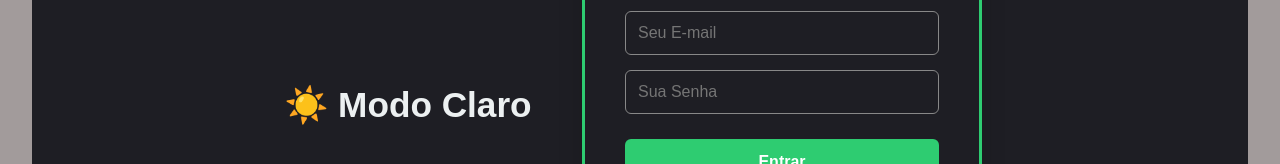
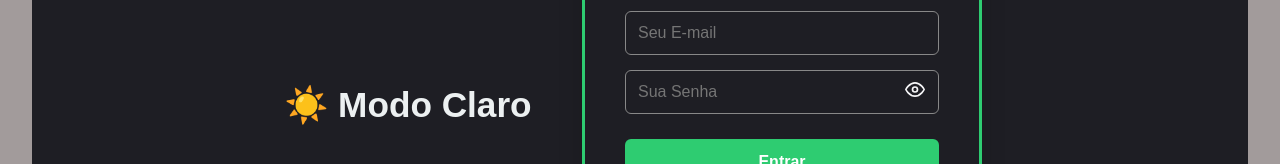
Before and after one commit to devlucasaf/SGC-Sistema-de-Gestao-De-Condominio, a React app in the folder frontend/: page /login in a window 1280 px wide. Shown: the part 343-507 px from the top of the page. Built offline with nearby package versions, Linux system fonts and the light colour scheme; the HTML template or start-up script is replaced by a standard one.

Commit message:
feat: adicionar toggle de visibilidade da senha no login e cadastro

```diff
--- a/frontend/src/pages/auth/Cadastro.jsx
+++ b/frontend/src/pages/auth/Cadastro.jsx
@@ -1,5 +1,6 @@
 import { useState } from 'react';
 import { useNavigate } from 'react-router-dom';
+import { FiEye, FiEyeOff } from "react-icons/fi";
 import api from '../../services/api.js';
 import "../../styles/Cadastro.css";
 
@@ -13,6 +14,7 @@ function Cadastro() {
     const [tipoMorador, setTipoMorador] = useState("");
     const [idUnidade, setIdUnidade] = useState('');
     const [mensagem, setMensagem] = useState("");
+    const [mostrarSenha, setMostrarSenha] = useState(false);
 
     const [isDarkMode, setIsDarkMode] = useState(true);
 
@@ -44,11 +46,11 @@ function Cadastro() {
         try {
             const dadosMorador = {
                 nome,
-                cpf,
+                cpf: cpf.replace(/\D/g, ""),
                 email,
                 senha,
                 dataNascimento,
-                telefone,
+                telefone: telefone.replace(/\D/g, ""),
                 tipoMorador,
                 idUnidade: Number(idUnidade),
             };
@@ -152,13 +154,35 @@ function Cadastro() {
                     />
                 </div>
 
+                <div style={{ position: "relative" }}>
                     <input
-                    type="password"
+                        type={mostrarSenha ? "text" : "password"}
                         placeholder="Senha de Acesso"
                         value={senha}
                         onChange={(e) => setSenha(e.target.value)}
                         required
+                        style={{ width: "100%", paddingRight: "45px", boxSizing: "border-box" }}
                     />
+                    <button
+                        type="button"
+                        onClick={() => setMostrarSenha(!mostrarSenha)}
+                        style={{
+                            position: "absolute",
+                            right: "10px",
+                            top: "50%",
+                            transform: "translateY(-50%)",
+                            background: "none",
+                            border: "none",
+                            cursor: "pointer",
+                            fontSize: "18px",
+                            color: "inherit",
+                            padding: "4px",
+                        }}
+                        aria-label={mostrarSenha ? "Ocultar senha" : "Mostrar senha"}
+                    >
+                        {mostrarSenha ? <FiEyeOff size={20} /> : <FiEye size={20} />}
+                    </button>
+                </div>
 
                 <div style={{ display: "flex", gap: "10px" }}>
                     <select
--- a/frontend/src/pages/auth/Login.jsx
+++ b/frontend/src/pages/auth/Login.jsx
@@ -1,5 +1,6 @@
 import { useState } from "react";
 import { useNavigate, Link } from "react-router-dom";
+import { FiEye, FiEyeOff } from "react-icons/fi";
 import api from "../../services/api.js";
 import "../../styles/Login.css";
 
@@ -7,6 +8,7 @@ function Login() {
     const [email, setEmail] = useState("");
     const [senha, setSenha] = useState("");
     const [erro, setErro] = useState("");
+    const [mostrarSenha, setMostrarSenha] = useState(false);
 
     // --- CRIANDO O ESTADO DO TEMA ---
     const [isDarkMode, setIsDarkMode] = useState(true);
@@ -83,13 +85,35 @@ function Login() {
                     required
                 />
 
+                <div style={{ position: "relative" }}>
                     <input
-                    type="password"
+                        type={mostrarSenha ? "text" : "password"}
                         placeholder="Sua Senha"
                         value={senha}
                         onChange={(e) => setSenha(e.target.value)}
                         required
+                        style={{ width: "100%", paddingRight: "45px", boxSizing: "border-box" }}
                     />
+                    <button
+                        type="button"
+                        onClick={() => setMostrarSenha(!mostrarSenha)}
+                        style={{
+                            position: "absolute",
+                            right: "10px",
+                            top: "50%",
+                            transform: "translateY(-50%)",
+                            background: "none",
+                            border: "none",
+                            cursor: "pointer",
+                            fontSize: "18px",
+                            color: "inherit",
+                            padding: "4px",
+                        }}
+                        aria-label={mostrarSenha ? "Ocultar senha" : "Mostrar senha"}
+                    >
+                        {mostrarSenha ? <FiEyeOff size={20} /> : <FiEye size={20} />}
+                    </button>
+                </div>
 
                 <button type="submit" className="btn-entrar">Entrar</button>
 
```
Lines whose indentation alone changed are shown as unchanged.
